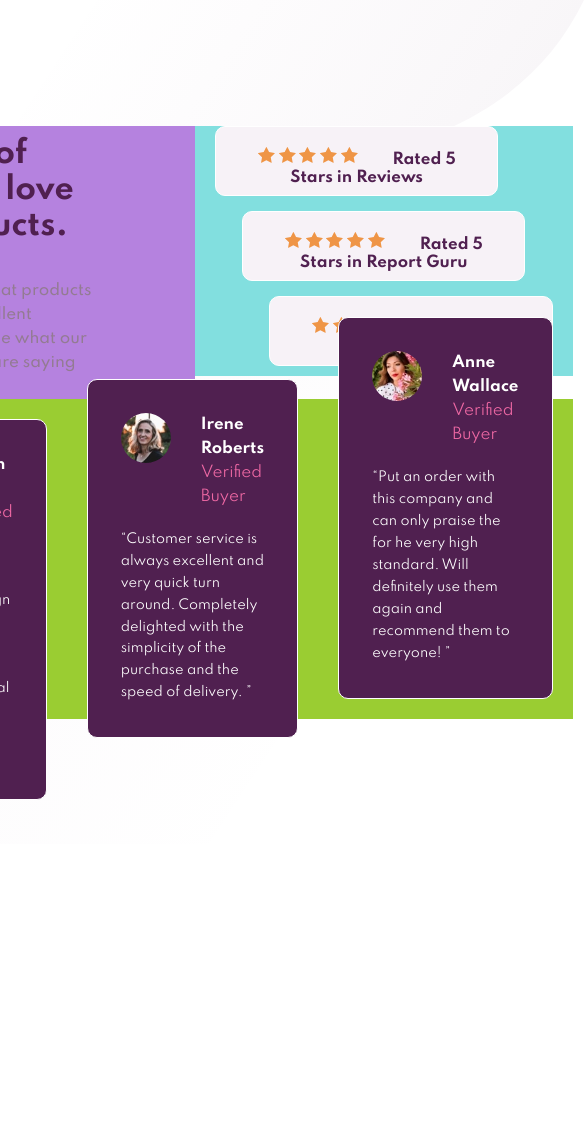
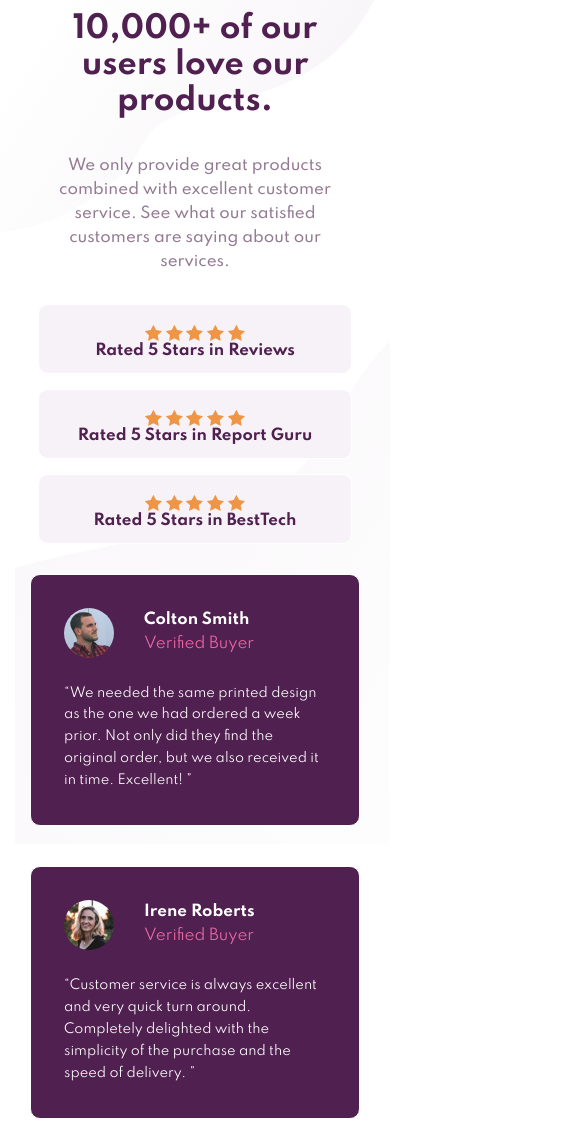
Before and after one commit to Msgl/social-proof-section, a website: page index.html in a window 390 px wide. Shown: the top 1122 px of the page, 585 px wide, since content can reach past the window. Before the commit the page ends 844 px from the top, so only its background shows below. Drawn offline with Linux system fonts and the light colour scheme.

Commit message:
Mobile Layout

```diff
--- a/index.html
+++ b/index.html
@@ -9,7 +9,7 @@
     <link href="https://fonts.googleapis.com/css2?family=Spartan:wght@400;500;700&display=swap" rel="stylesheet">
 </head>
 <body>
-<div class="grid-container">
+<div class="flex-container">
 
     <div class="info-container">
         <h1>10,000+ of our users love our products.</h1>
--- a/styles.css
+++ b/styles.css
@@ -1,30 +1,24 @@
 * {
+    box-sizing: border-box;
     margin: 0;
     padding: 0;
-    box-sizing: border-box;
 }
 
 body {
-    height: 100vh;
+    align-items: center;
+    background: url(/images/bg-pattern-top-desktop.svg) top left, url(/images/bg-pattern-bottom-desktop.svg) bottom right;
+    background-repeat: no-repeat;
+    color: white;
     display: flex;
-    align-items: center;
-    justify-content: center;
-
     font-family: 'Spartan', sans-serif;
     font-size: 15px;
-    color: white;
-    background: url(/images/bg-pattern-top-desktop.svg) top left, url(/images/bg-pattern-bottom-desktop.svg) bottom right;
-    background-repeat: no-repeat;
-
+    height: 100vh;
+    justify-content: center;
 }
 
-.grid-container {
+.flex-container {
     display: flex;
-    flex-direction: row;
     flex-wrap: wrap;
-    justify-content: flex-start;
-    align-content: stretch;
-    align-items: stretch;
     padding: 20px;
     width: 1200px;
 }
@@ -32,11 +26,8 @@ body {
 .info-container {
     color: hsl(303, 10%, 53%);
     flex: 1 0 40%;
-    align-self: auto;
     padding-left: 20px;
     padding-right: 100px;
-    background-color: rgb(181, 130, 223);
-
 }
 
 .info-container>p {
@@ -45,99 +36,89 @@ body {
 }
 
 h1{
+    color: hsl(300, 43%, 22%);
     margin-bottom: 25px;
     padding: 10px;
-    color: hsl(300, 43%, 22%);
 }
 
 .ratings-container {
+    display: flex;
+    flex-direction: column;
+    flex: 1 0 40%;
     height: 250px;
-    background-color: rgb(130, 223, 223);
-    flex: 1 0 40%;
-    align-self: auto;
-
-    flex-direction: column;
-
-    display: flex;
 }
 
 .ratings-container>div{
+    background: hsl(300, 24%, 96%);
+    border-radius: 10px;
+    border: white solid 1px;
+    color: hsl(300, 43%, 22%);
+    font-weight: 700;
+    height: 70px;
     margin: 0 20px 15px 20px;
     padding: 20px;
-    height: 70px;
+    text-align: center;
     width: 75%;
-    border: white solid 1px;
-    border-radius: 10px;
-    font-weight: 700;
-    text-align: center;
-    background: hsl(300, 24%, 96%);
-    color: hsl(300, 43%, 22%);
 }
 
 .ratings-container>div>p::before {
-    content:"";
-    width: 100px;
-    height: 17px;
-    display: inline-block;
     background-image: url(/images/icon-star.svg);
     background-repeat: space;
+    content:"";
+    display: inline-block;
+    height: 17px;
     margin-right: 35px;
-
+    width: 100px;
 }
 
 .ratings-container>div:nth-child(1) {
     align-self: flex-start;
 
-  }
+}
 .ratings-container>div:nth-child(2) {
 
     align-self: center;
 }
 .ratings-container>div:nth-child(3) {
     align-self: flex-end;
-  }
+}
 
 .quotes-container {
-    flex: 1 1 100%;
-    -webkit-align-self: stretch;
-    -ms-flex-item-align: stretch;
-    align-self: stretch;
     display: flex;
     height: 320px;
-    background-color: yellowgreen;
 }
 
 .quotes-container>div{
+    background: hsl(300, 43%, 22%);
+    border-radius: 10px;
+    border: white solid 1px;
     margin: 20px;
     padding: 33px;
-    border: white solid 1px;
-    border-radius: 10px;
-    background: hsl(300, 43%, 22%);
 }
 
 .quotes-container>div:nth-child(1) {
     align-self: flex-start;
-  }
+}
 .quotes-container>div:nth-child(2) {
     align-self: center;
 }
 .quotes-container>div:nth-child(3) {
     align-self: flex-end;
-  }
+}
 
-  .pic-name-tag{
+.pic-name-tag{
+    display: flex;
     margin-bottom: 20px;
-    display: flex;
 }
 
 .pic>img {
+    border-radius: 50%;
     height: 50px;
-    border-radius: 50%;
 }
 
 .name-tag {
+    line-height: 1.6;
     padding: 0px 0px 0px 30px;
-    line-height: 1.6;
 }
 
 .text-quote {
@@ -153,5 +134,55 @@ h1{
 
 
 @media (max-width: 1200px) {
-   /*  background: url(/images/bg-pattern-top-mobile.svg), url(/images/bg-pattern-bottom-mobile.svg); */
+    body {
+        background: url(/images/bg-pattern-top-mobile.svg) top left, url(/images/bg-pattern-bottom-mobile.svg) bottom right;
+        background-repeat: no-repeat;
+        height: 100vh;
+    }
+
+    .flex-container {
+        padding: 10px;
+        width: 400px;
+
+    }
+
+    .info-container {
+        color: hsl(303, 10%, 53%);
+        padding: 30px;
+        text-align: center;
+    }
+
+    .ratings-container>div{
+        height: 70px;
+        margin: 0 20px 15px 20px;
+        padding: 20px;
+        width: 85%;
+    }
+
+    .ratings-container>div>p::before {
+        background-image: url(/images/icon-star.svg);
+        background-repeat: space;
+        content:"";
+        display: block;
+        height: 17px;
+        margin: 0 auto;
+        width: 100px;
+    }
+
+    .ratings-container>div:nth-child(1) {
+        align-self: center;
+
+    }
+    .ratings-container>div:nth-child(2) {
+        align-self: center;
+    }
+    .ratings-container>div:nth-child(3) {
+        align-self: center;
+    }
+
+    .quotes-container {
+        align-self: stretch;
+        display: flex;
+        flex-direction: column;
+    }
 }
```
